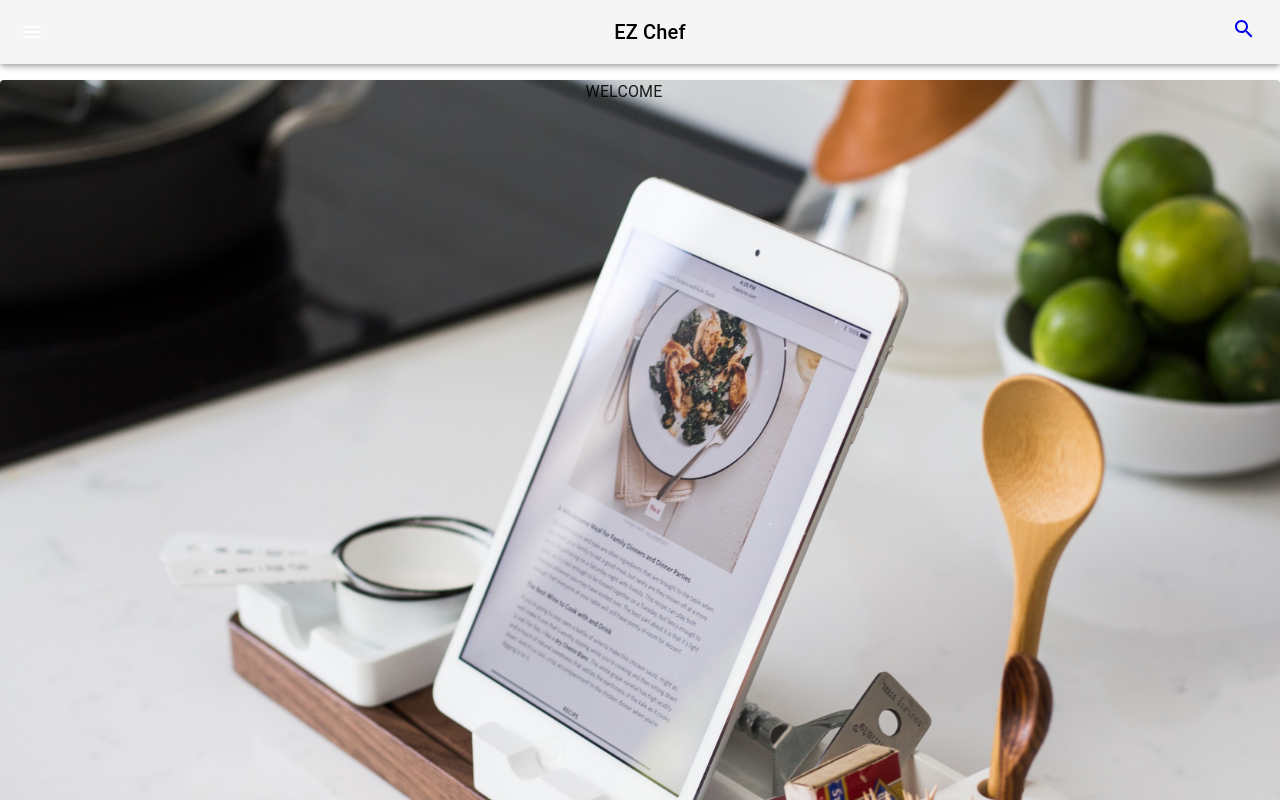
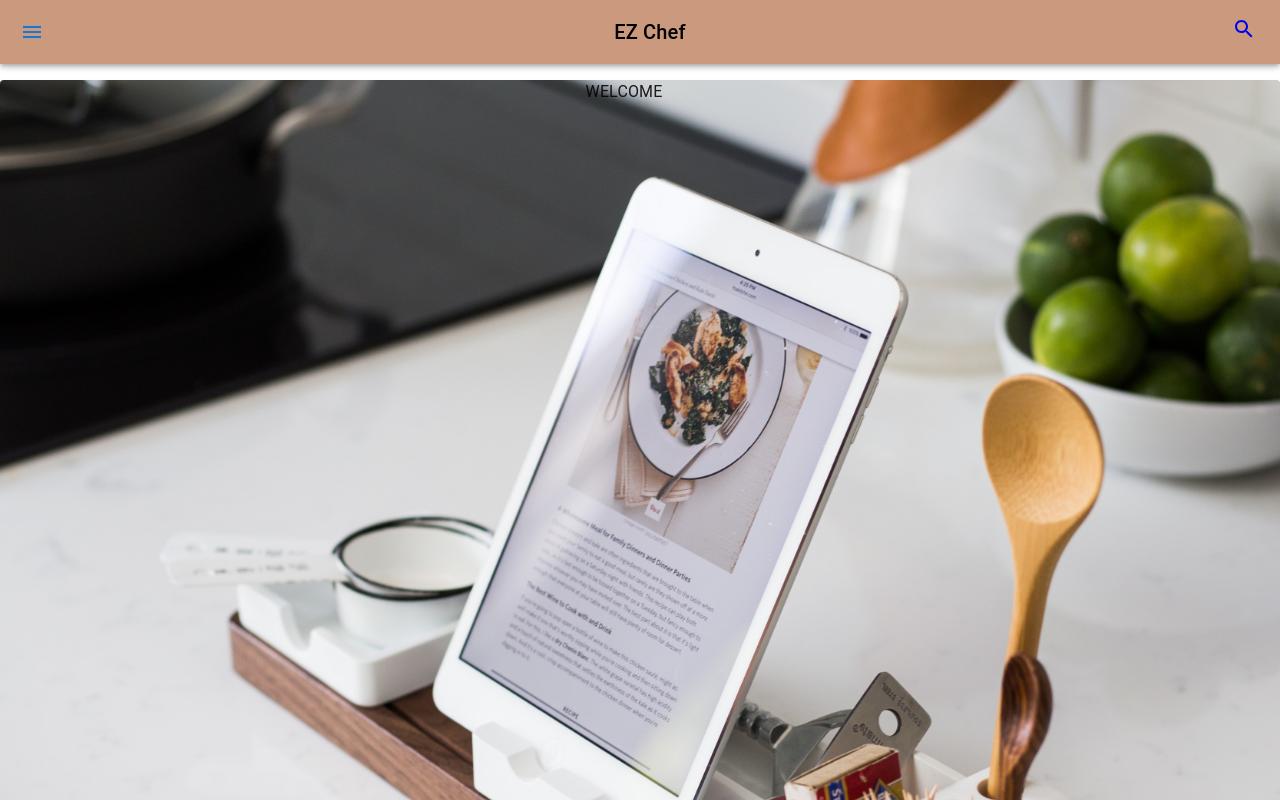
Before and after one commit to denn15law/ez-chef, a React (Create React App) app in the folder frontend/: page / in a window 1280 px wide. Shown: the top 800 px of the page. Built offline with nearby package versions, Linux system fonts and the light colour scheme.

Commit message:
color change on nav

```diff
--- a/frontend/src/components/Nav.js
+++ b/frontend/src/components/Nav.js
@@ -91,22 +91,24 @@ const Nav = ({ user }) => {
   return (
     <Box sx={{ display: "flex" }}>
       <CssBaseline />
-      <AppBar position="fixed" open={open} style={{ background: "#F5F5F5" }}>
+      <AppBar position="fixed" open={open} style={{ background: "#cb997e" }}>
         <Toolbar>
           <IconButton
             color="inherit"
             aria-label="open drawer"
             onClick={handleDrawerOpen}
             edge="start"
-            sx={{ mr: 2, ...(open && { display: "none" }) }}>
-            <MenuIcon color="#000000" />
+            sx={{ mr: 2, ...(open && { display: "none" }) }}
+          >
+            <MenuIcon color="primary" />
           </IconButton>
           <Typography
             color="#000000"
             variant="h6"
             noWrap
             component="div"
-            sx={{ flexGrow: 1, display: { xs: "none", sm: "block" } }}>
+            sx={{ flexGrow: 1, display: { xs: "none", sm: "block" } }}
+          >
             EZ Chef
           </Typography>
           <Link to="/search">
@@ -126,7 +128,8 @@ const Nav = ({ user }) => {
         }}
         variant="persistent"
         anchor="left"
-        open={open}>
+        open={open}
+      >
         <DrawerHeader>
           <IconButton onClick={handleDrawerClose}>
             {theme.direction === "ltr" ? (
```
Also changed, not shown: 1 other file (tests, documents, lock files or other folders).
